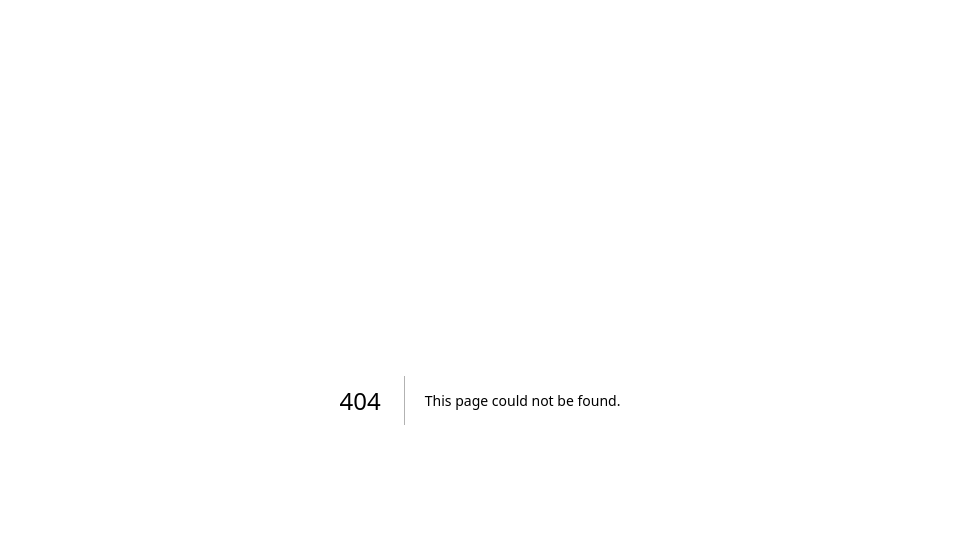
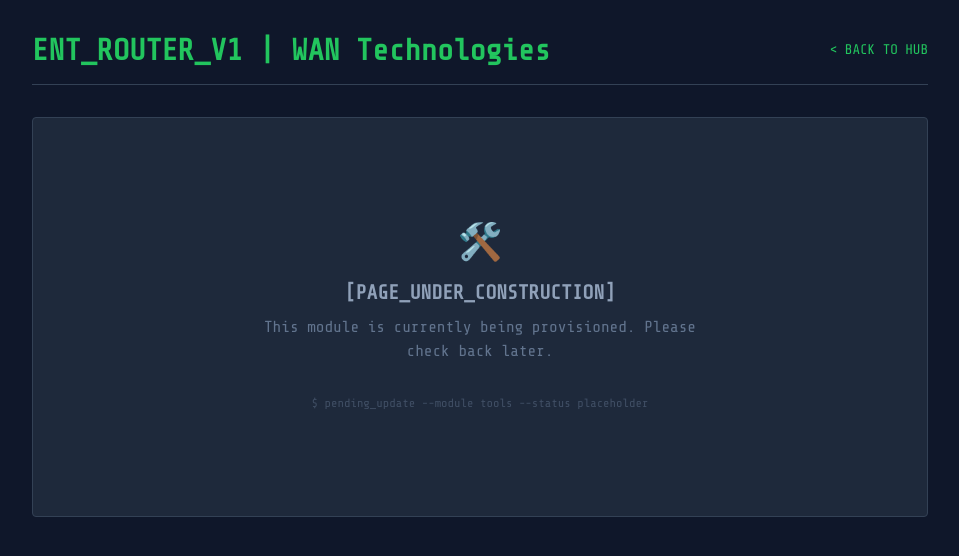
Before and after one commit to Zytronium/ENT_Study, a Next.js app: page /wan-technologies in a window 1280 px wide. Before the commit this address had no page. Shown: the top 556 px of the page, without its empty margins (160-1119 px from the left). Built offline with nearby package versions, Linux system fonts and the light colour scheme.

Commit message:
Add WAN Technologies placeholder page

```diff
--- a/app/page.tsx
+++ b/app/page.tsx
@@ -127,6 +127,12 @@ const studyTopics: Array<{
     date: "8/18/26",
     description: "Comparing wired vs wireless characteristics and contention methods (CSMA/CD vs CSMA/CA).",
   },
+  {
+    href: "/wan-technologies",
+    title: "WAN Technologies",
+    date: "8/18/26",
+    description: "Comparing different WAN technologies and carriers.",
+  },
 ];
 
 function formatUptime(totalSeconds: number): string {
--- /dev/null
+++ b/app/wan-technologies/page.tsx
@@ -0,0 +1,34 @@
+import Link from "next/link";
+import type { Metadata } from "next";
+
+/* Robots: no index | TODO: REMOVE THIS WHEN PAGE IS IMPLEMENTED; Replace with proper metadata for title and description */
+export const metadata: Metadata = {
+  robots: {
+    index: false,
+    follow: false,
+  },
+};
+
+export default function WANTechnologies() {
+  return (
+    <div className="min-h-screen flex flex-col items-center p-8">
+      <header className="w-full max-w-4xl mb-8 border-b border-border pb-4">
+        <div className="flex justify-between items-center">
+          <h1 className="text-3xl font-bold text-accent">ENT_ROUTER_V1 | WAN Technologies</h1>
+          <Link href="/" className="text-sm text-accent hover:underline">{"<"} BACK TO HUB</Link>
+        </div>
+      </header>
+
+      <main className="w-full max-w-4xl terminal-box min-h-100 flex flex-col items-center justify-center text-slate-500">
+        <div className="text-4xl mb-4">🛠️</div>
+        <h2 className="text-xl font-bold mb-2 text-slate-400">[PAGE_UNDER_CONSTRUCTION]</h2>
+        <p className="max-w-md text-center">
+          This module is currently being provisioned. Please check back later.
+        </p>
+        <div className="mt-8 font-mono text-xs opacity-50 animate-pulse">
+          $ pending_update --module tools --status placeholder
+        </div>
+      </main>
+    </div>
+  );
+}
```
